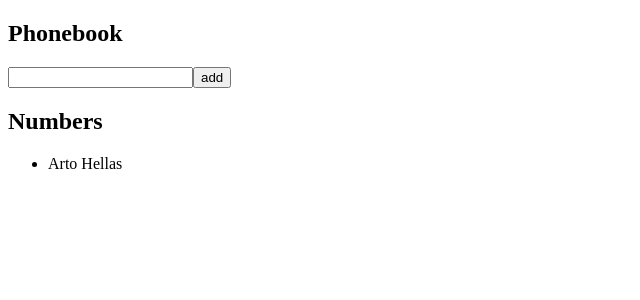
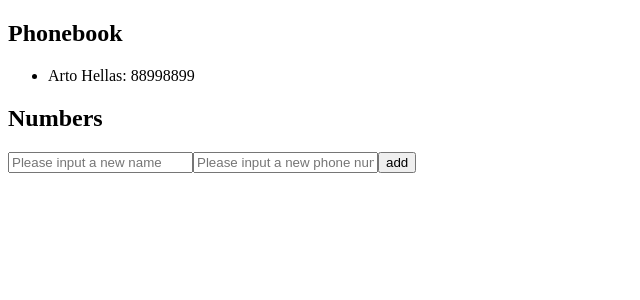
Before and after one commit to zzsealy/fullstackopen, a React (Create React App) app in the folder part1/: page / in a window 1280 px wide. Shown: the top 300 px of the page, without its empty margins (0-640 px from the left). Built offline with nearby package versions, Linux system fonts and the light colour scheme.

Commit message:
wip: practice-2.8 同时支持输入手机号

```diff
--- a/part1/src/App.js
+++ b/part1/src/App.js
@@ -2,18 +2,23 @@ import { useState } from 'react'
 
 const Number = ({ person }) => {
   return (
-    <li>{person.name}</li>
+    <li>{person.name}: {person.phone}</li>
   )
 }
 
 const App = () => {
   const [persons, setPersons] = useState([
-    { name: 'Arto Hellas' }
+    { name: 'Arto Hellas', phone: '88998899'}
   ])
   const [newName, setNewName] = useState('')
+  const [newPhone, setNewPhone] = useState('')
 
   const handleNewName = (event) => {
     setNewName(event.target.value)
+  }
+
+  const handleNewPhone = (event) => {
+    setNewPhone(event.target.value)
   }
 
 
@@ -22,10 +27,12 @@ const App = () => {
     let hasPerson = persons.filter((person) => person.name === newName)
     if (hasPerson.length === 0) {
       const newPerson = {
-        name: newName
+        name: newName,
+        phone: newPhone
       }
       setPersons(persons.concat(newPerson))
       setNewName('')
+      setNewPhone('')
     } else {
       alert(`${newName} is already added to phone book`)
     }
@@ -34,14 +41,15 @@ const App = () => {
   return (
     <div>
       <h2>Phonebook</h2>
-      <form onSubmit={submitNewName}>
-        <input value={newName} onChange={handleNewName} />
-        <button type="submit">add</button>
-      </form>
-      <h2>Numbers</h2>
       <ul>
         {persons.map(person => <Number key={person.name} person={person} />)}
       </ul>
+      <h2>Numbers</h2>
+      <form onSubmit={submitNewName}>
+        <input value={newName} placeholder='Please input a new name' onChange={handleNewName} />
+        <input value={newPhone} placeholder='Please input a new phone number' onChange={handleNewPhone} />
+        <button type="submit">add</button>
+      </form>
     </div>
   )
 }
```
